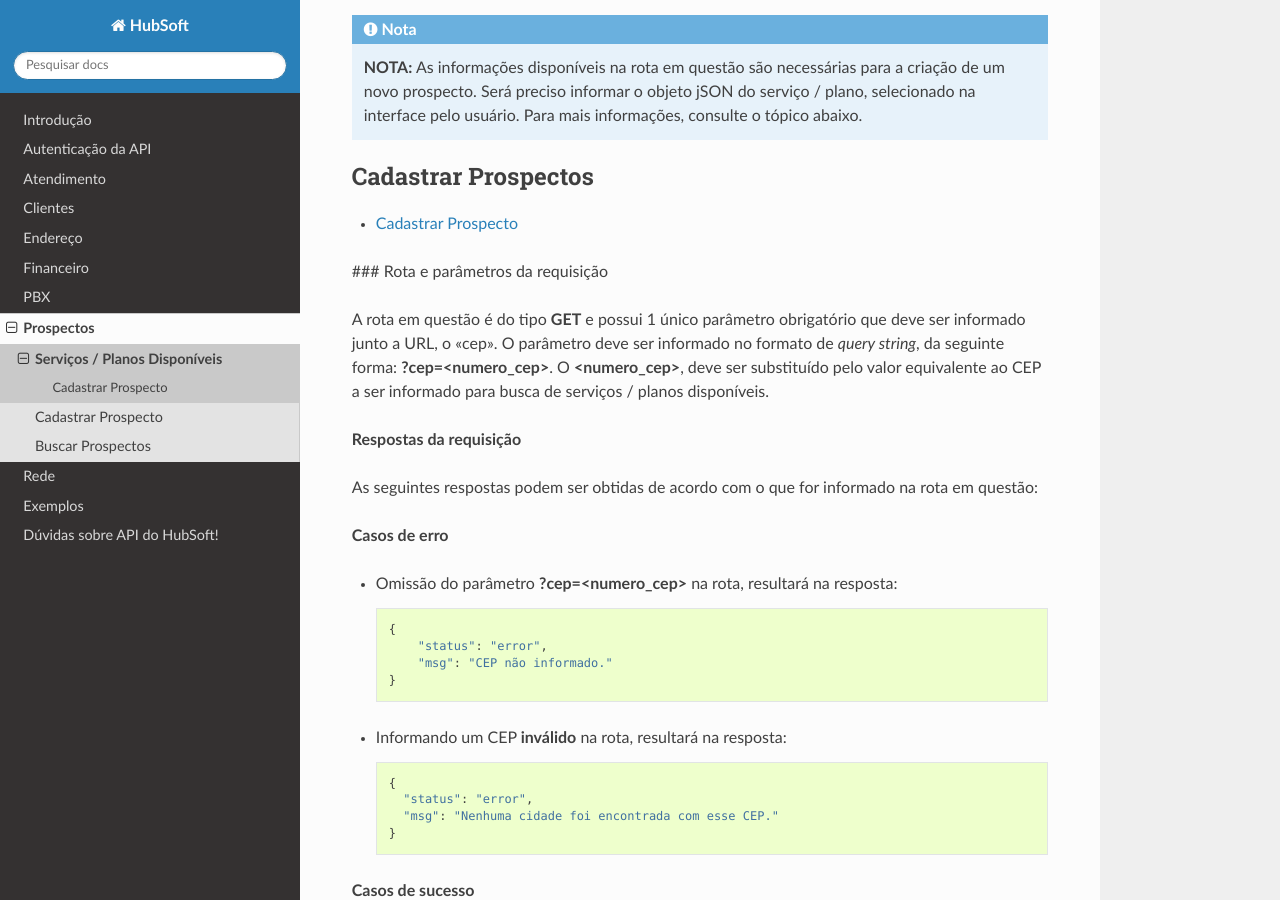
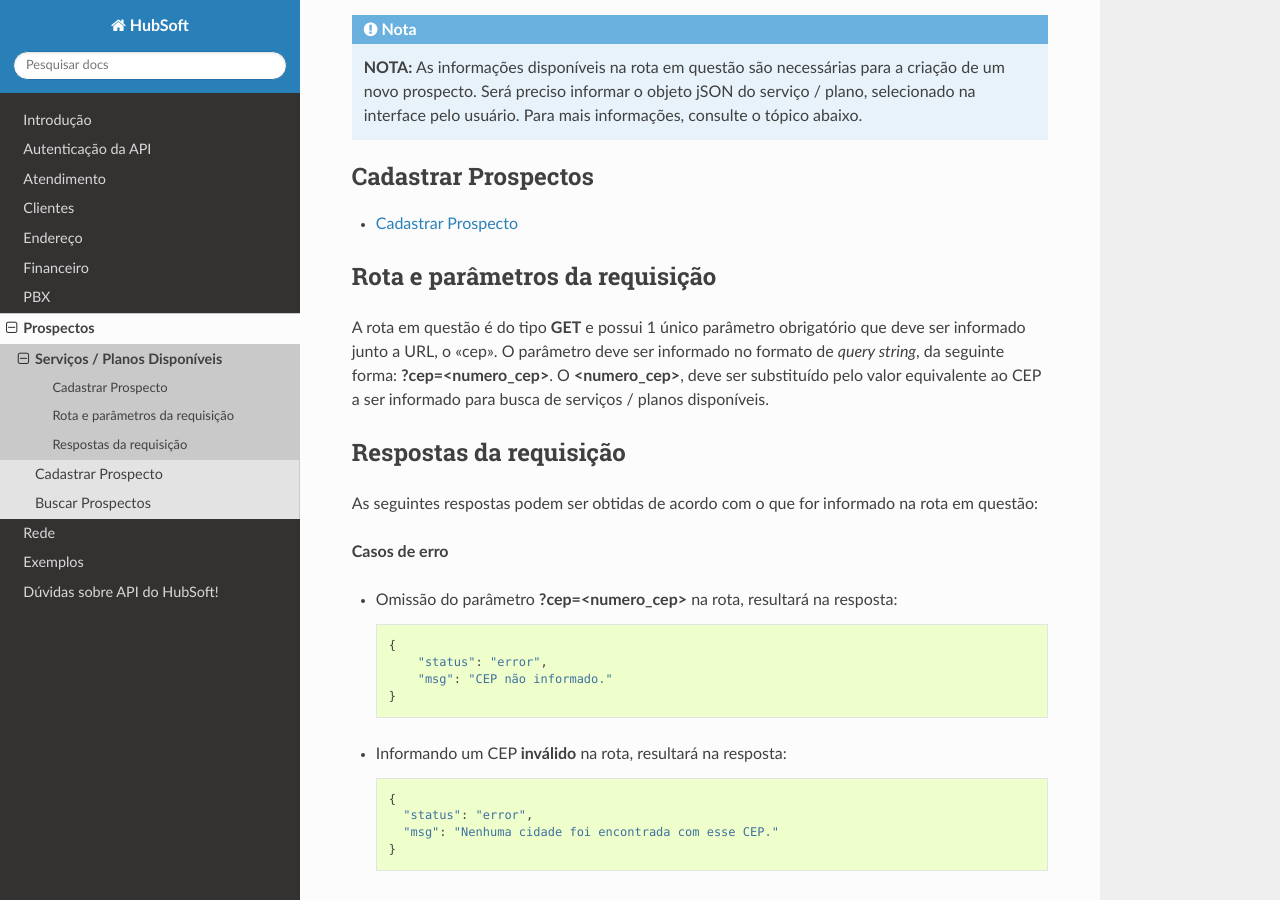
Before and after one commit to hubsoftbrasil/api, a Sphinx documentation site: the page built from docs/source/prospecto/create.rst, in a window 1280 px wide and 900 px high, scrolled down 494 px. Built offline with Sphinx 7.4.7 and the Read the Docs theme 2.0.0, drawn with Linux system fonts in a browser that asks for light colours.

Commit message:
início documentação api de prospectos

```diff
--- a/docs/source/prospecto/create.rst
+++ b/docs/source/prospecto/create.rst
@@ -22,11 +22,14 @@
 
     store
 
-### Rota e parâmetros da requisição
+
+Rota e parâmetros da requisição
+-----------
 
 A rota em questão é do tipo **GET** e possui 1 único parâmetro obrigatório que deve ser informado junto a URL, o "cep". O parâmetro deve ser informado no formato de *query string*, da seguinte forma: **?cep=<numero_cep>**. O **<numero_cep>**, deve ser substituído pelo valor equivalente ao CEP a ser informado para busca de serviços / planos disponíveis.
 
-**Respostas da requisição**
+Respostas da requisição
+-----------
 
 As seguintes respostas podem ser obtidas de acordo com o que for informado na rota em questão:
 
```
